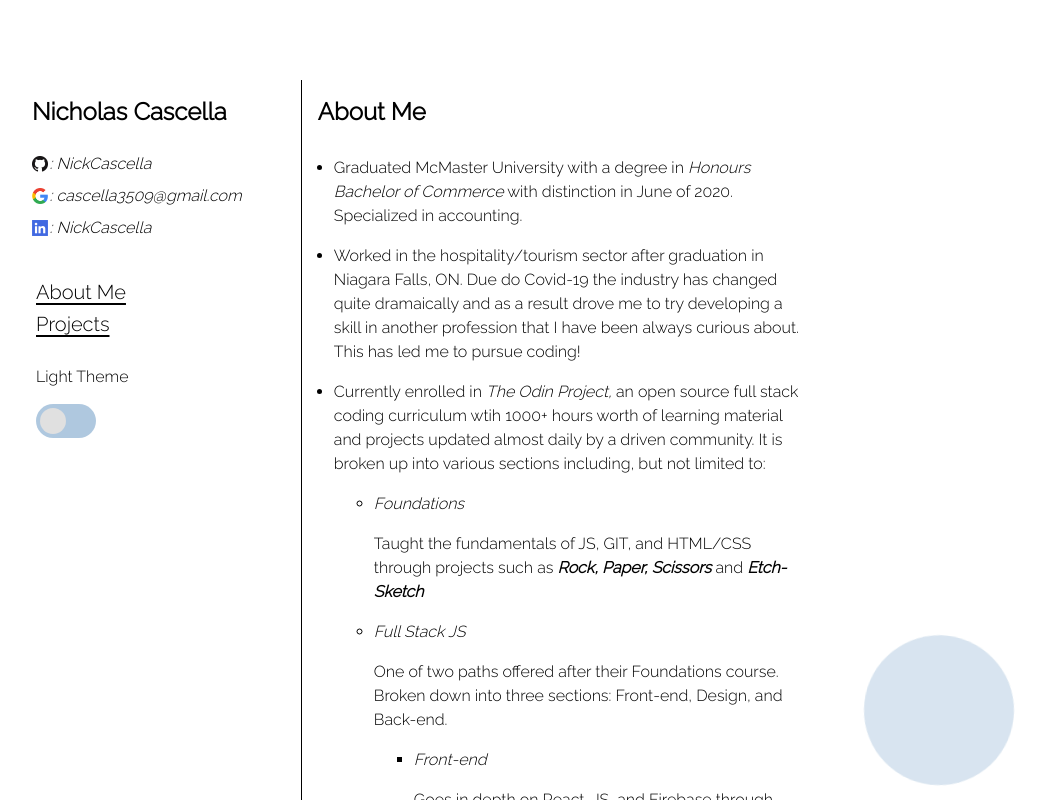
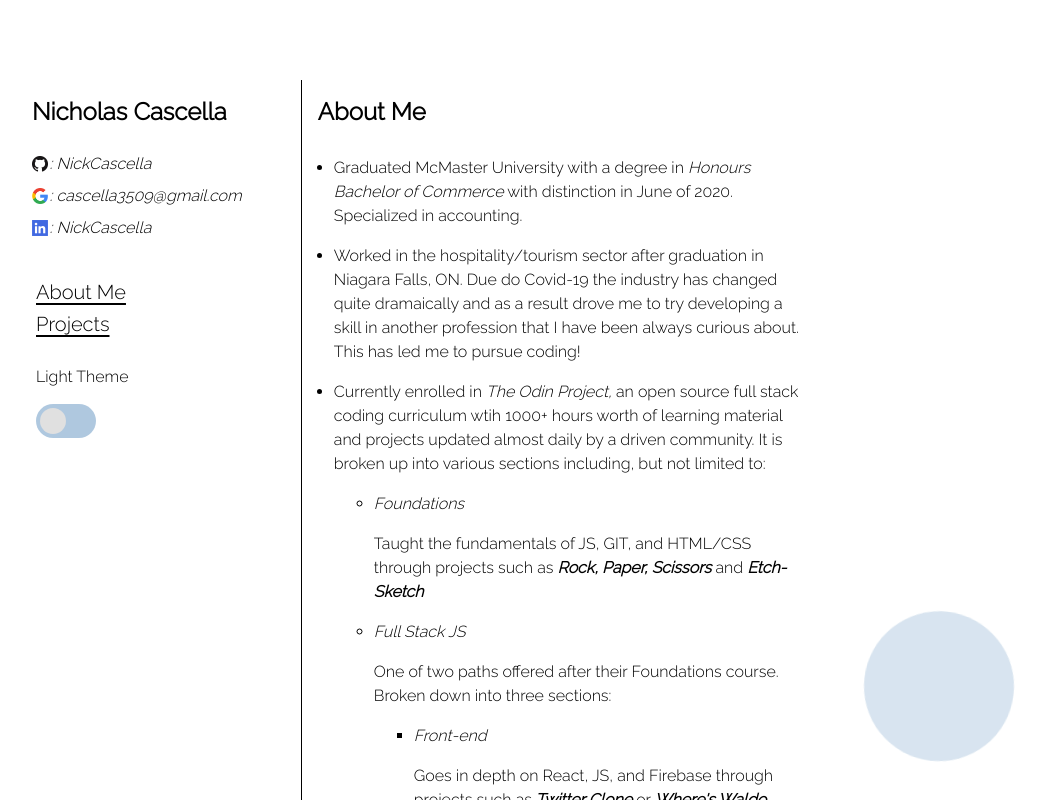
Before and after one commit to NickCascella/personal-website, a React (Create React App) app: page /home/About-Me in a window 1280 px wide. Shown: the top 800 px of the page, without its empty margins (224-1269 px from the left). Built offline with nearby package versions, Linux system fonts and the light colour scheme.

Commit message:
Small bug fixes with text

```diff
--- a/src/components/AboutMe.js
+++ b/src/components/AboutMe.js
@@ -67,7 +67,7 @@ function AboutMe(props) {
               </a>
               <p>
                 One of two paths offered after their Foundations course. Broken
-                down into three sections: Front-end, Design, and Back-end.
+                down into three sections:
               </p>
             </li>
             <ul>
@@ -81,10 +81,6 @@ function AboutMe(props) {
                   Front-end
                 </a>
                 <p>
-                  {/* Front-end focuses heavily on more in depth projects with JS
-                  and React while using Firebase as the back-end until you
-                  progress to their back-end section. This includes projects
-                  such as my */}
                   Goes in depth on React, JS, and Firebase through projects such
                   as
                   <span className="projectRef"> Twitter Clone</span> or{" "}
--- a/src/components/Projects.css
+++ b/src/components/Projects.css
@@ -4,7 +4,6 @@
   padding-left: 1em;
   line-height: 150%;
   border-left: 1px solid black;
-  width: 100%;
   overflow-x: hidden;
 }
 
```
